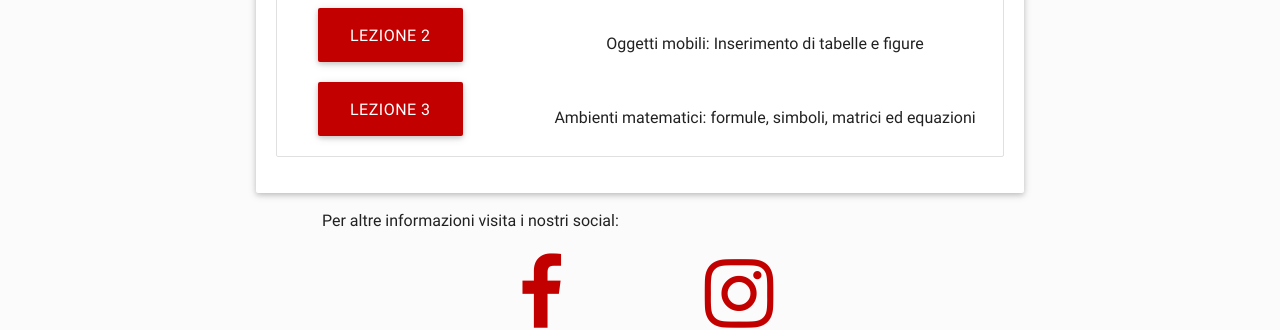
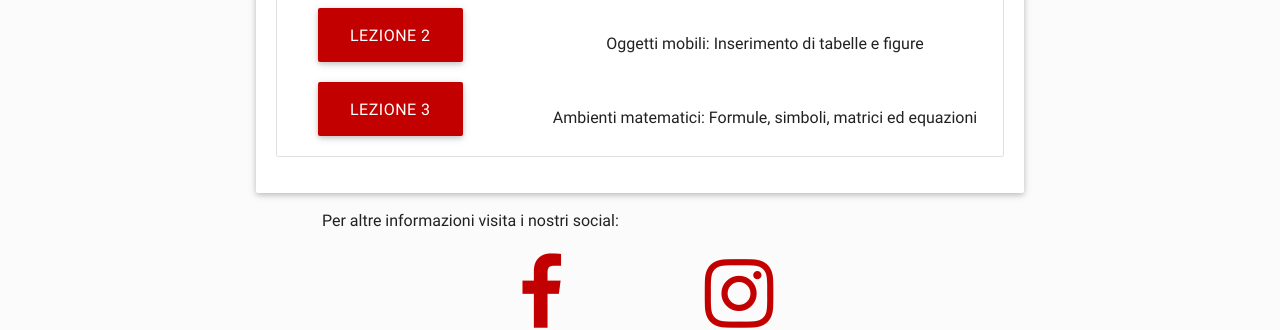
Before and after one commit to ai-sf/pisa, a Jekyll site: the page built from corso_latex_20.html, in a window 1280 px wide. Shown: the part 1559-1889 px from the top of the page. Built offline with Jekyll 4.4.1, drawn with Linux system fonts in a browser that asks for light colours; nearby versions of some CDN libraries.

```diff
--- a/corso_latex_20.html
+++ b/corso_latex_20.html
@@ -30,7 +30,7 @@ button_collection:
                name: Lezione 2
                download: true
              - url: downloads/latex_20/Pillole_di_LaTeX_III.pdf
-               text: "Ambienti matematici: formule, simboli, matrici ed equazioni"
+               text: "Ambienti matematici: Formule, simboli, matrici ed equazioni"
                name: Lezione 3
                download: true
 social:
```
